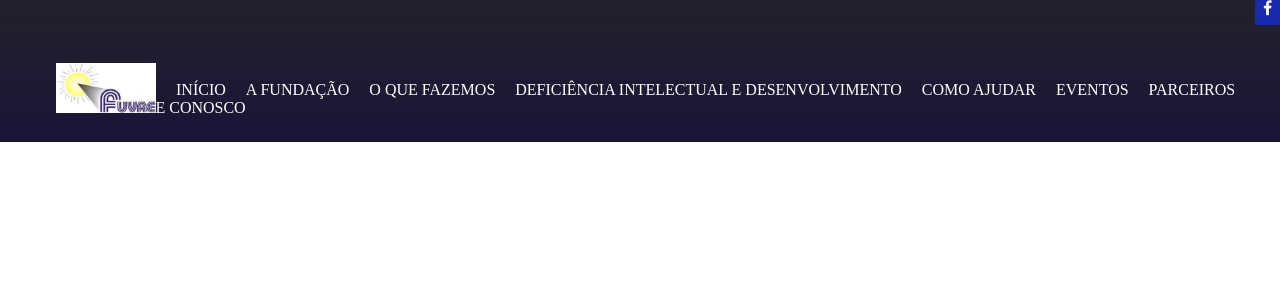
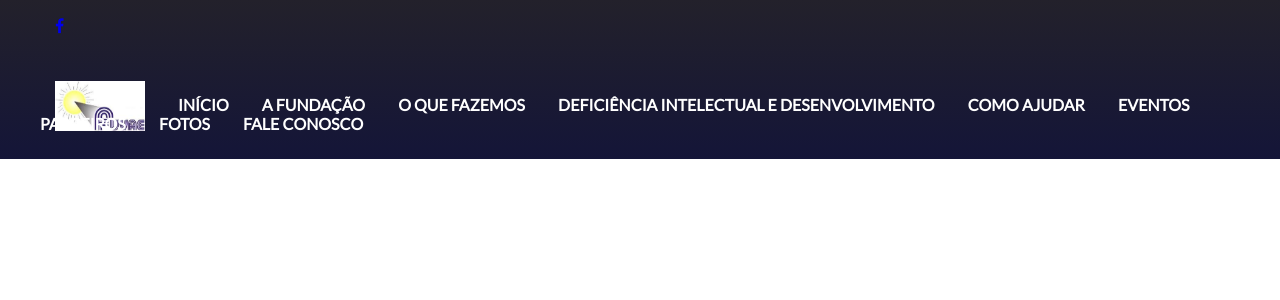
Before and after one commit to LSayuri/Estagio, a PHP site: page / in a window 1280 px wide. Shown: the top 300 px of the page. Run offline with PHP 8.4, Linux system fonts and the light colour scheme; some libraries are stand-ins or nearby versions.

Commit message:
EU SOU UM FODENDO GENIO

```diff
--- a/css/estilos.css
+++ b/css/estilos.css
@@ -1,7 +1,12 @@
+body{
+
+	font-family: 'Lato', sans-serif;
+}
+
 #menu{
 
 	width: 100%;
-	background-image: linear-gradient(#23212B, #1B1438);
+	background-image: linear-gradient(#23212B, #141538);
 	position: absolute;
 	left: 0;
 	top: 0;
@@ -9,45 +14,55 @@
 
 #menu ul{
 
-	list-style-type: none;
-	padding-top: 10px;
-	padding-bottom: 25px;
-	margin: 0px;
+	list-style: none;
+	padding-bottom: 10px;
 }
 
 #menu li{
 
 	display: inline;
-	margin-left: 16px;
+	margin: 15px;
 }
 
-#menu #logo{
+#logo{
 
-	width: 100px;
+	width: 90px;
 	height: 50px;
 	position: relative;
-	top : 18px;
+	top: 20px;
 }
 
-#menu a{
+#redirect a{
 
+	color: #FFF;
 	text-decoration: none;
-	color: #FFFFFF;
+	font-weight: 900;
+	position: relative;
+	transition: color 0.5s ease-out;
 }
 
-#facebook i{
-
-	color: #FFFFFF;
-	background: #192AAE;
-	width: 25px;
-	height: 25px;
-	border-radius: 2px;
-	text-align: center;
+#redirect a:before {
+  content: "";
+  position: absolute;
+  width: 100%;
+  height: 2px;
+  bottom: -3px;
+  left: 0;
+  background-color: #E4E13A;
+  visibility: hidden;
+  -webkit-transform: scaleX(0);
+  transform: scaleX(0);
+  -webkit-transition: all 0.4s ease-out 0s;
+  transition: all 0.4s ease-out 0s;
 }
 
-#facebook li{
+#redirect a:hover:before {
+  visibility: visible;
+  -webkit-transform: scaleX(1);
+  transform: scaleX(1);
+}
 
-	position: absolute;
-	right: 0px;
-	top: 0px;
+#redirect a:hover{
+
+	color: #E4E13A;
 }
--- a/index.html
+++ b/index.html
@@ -4,8 +4,9 @@
 
 		<title>FUVAE</title>
 		<meta charset="utf-8">
+		<link rel="stylesheet" type="text/css" href="//netdna.bootstrapcdn.com/font-awesome/4.0.3/css/font-awesome.css" >
+		<link href="https://fonts.googleapis.com/css?family=Lato" rel="stylesheet">
 		<link rel="stylesheet" type="text/css" href="css/estilos.css">
-		<link rel="stylesheet" type="text/css" href="//netdna.bootstrapcdn.com/font-awesome/4.0.3/css/font-awesome.css" >
 	</head>
 
 	<body>
```
Also changed, not shown: estilos.css (deleted, +0 -99 lines).
